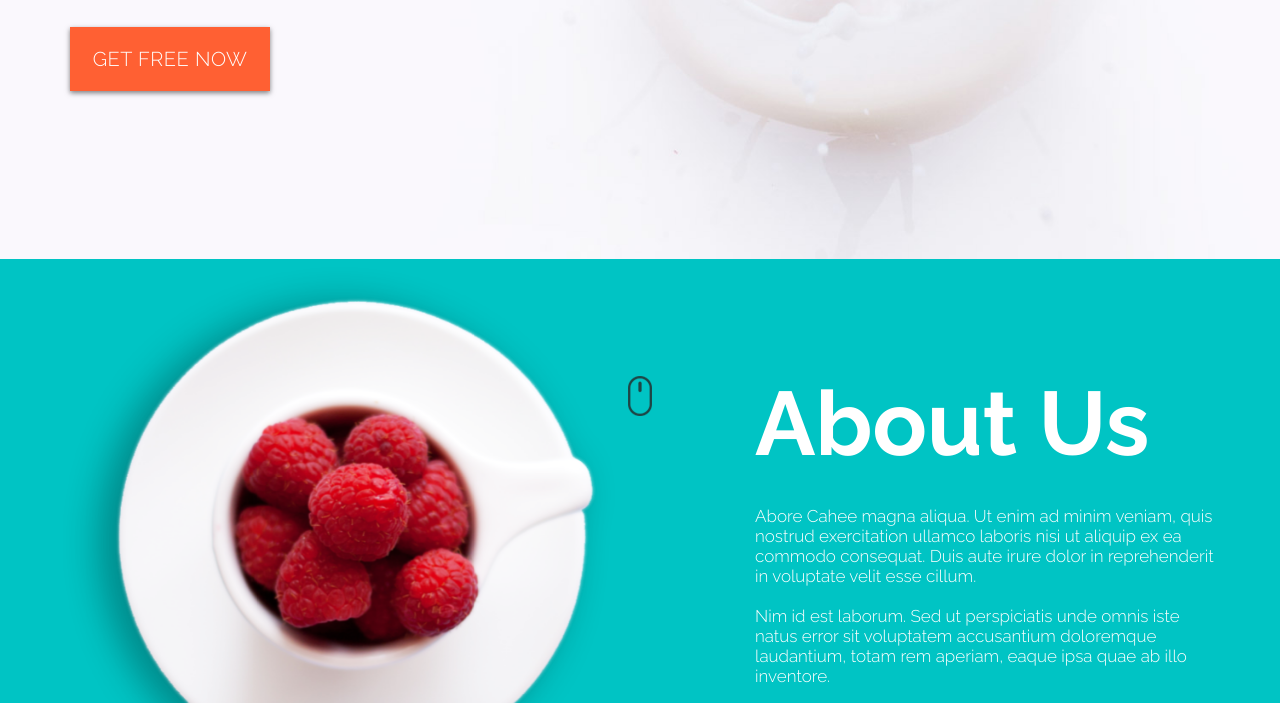
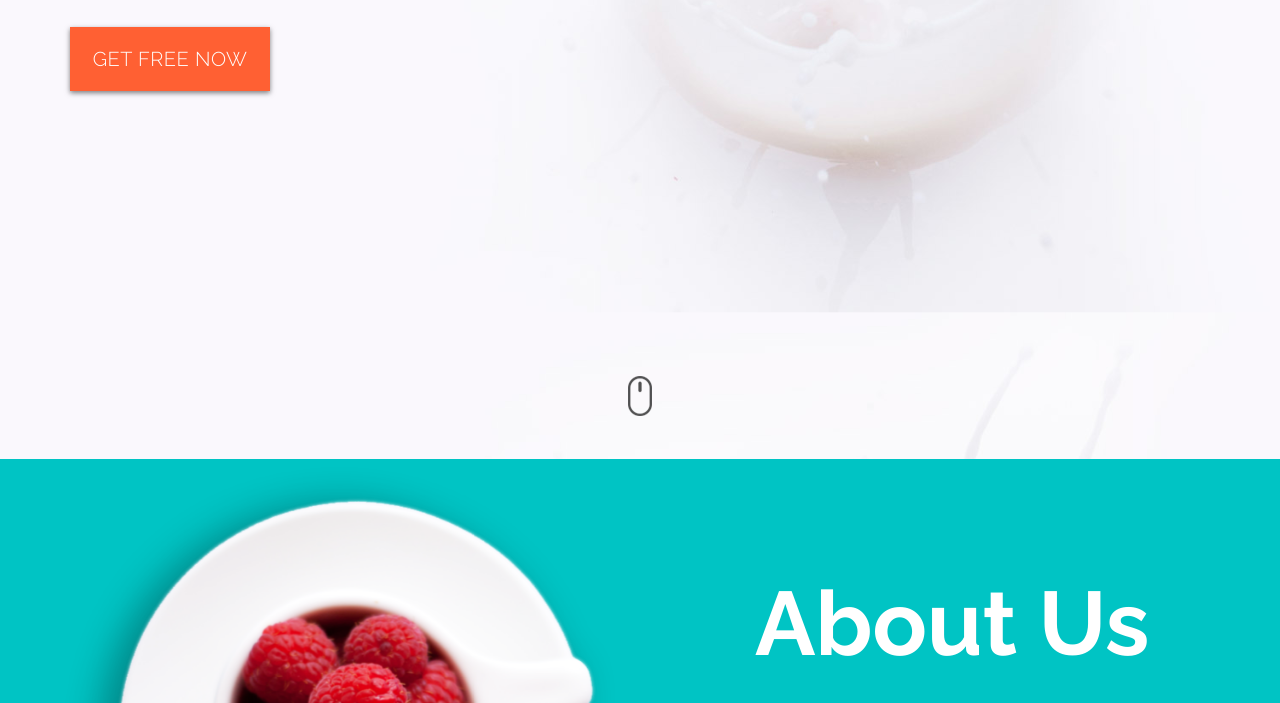
Before and after one commit to zadorroman/cahcee, a plain HTML site: page index.html in a window 1280 px wide. Shown: the part 541-1244 px from the top of the page. Drawn offline with Linux system fonts and the light colour scheme.

Commit message:
chn some values in bgrnd

```diff
--- a/css/styles.css
+++ b/css/styles.css
@@ -36,9 +36,10 @@ body, html {
 }
 
 .fresh-life {
-	background: url('../images/background.jpg')no-repeat fixed center;
-	background-size: cover;
-    height: 100vh;
+	background: url('../images/background.jpg')no-repeat fixed top center;
+    background-size: cover;
+    min-height: 1000px;
+    height: 100%;
 }
 
 .fhesh-life__header {
@@ -500,8 +501,9 @@ body, html {
 .contact {
 	padding-top: 1px;
 	background: url('../images/background-form.jpg') no-repeat fixed center;
-	background-size: cover;
-	height: 100vh;
+    background-size: cover;
+    min-height: 870px;
+    height: 100%;
 	flex: 1 0 auto;   /* sticky-footer */
 }
 
```
